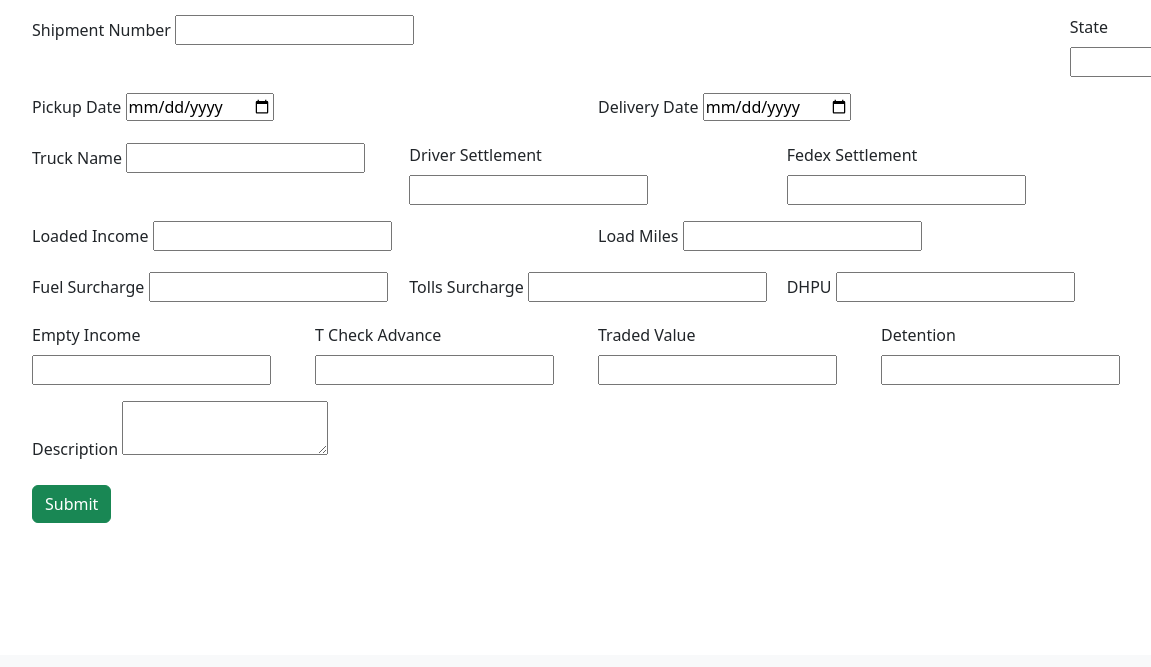
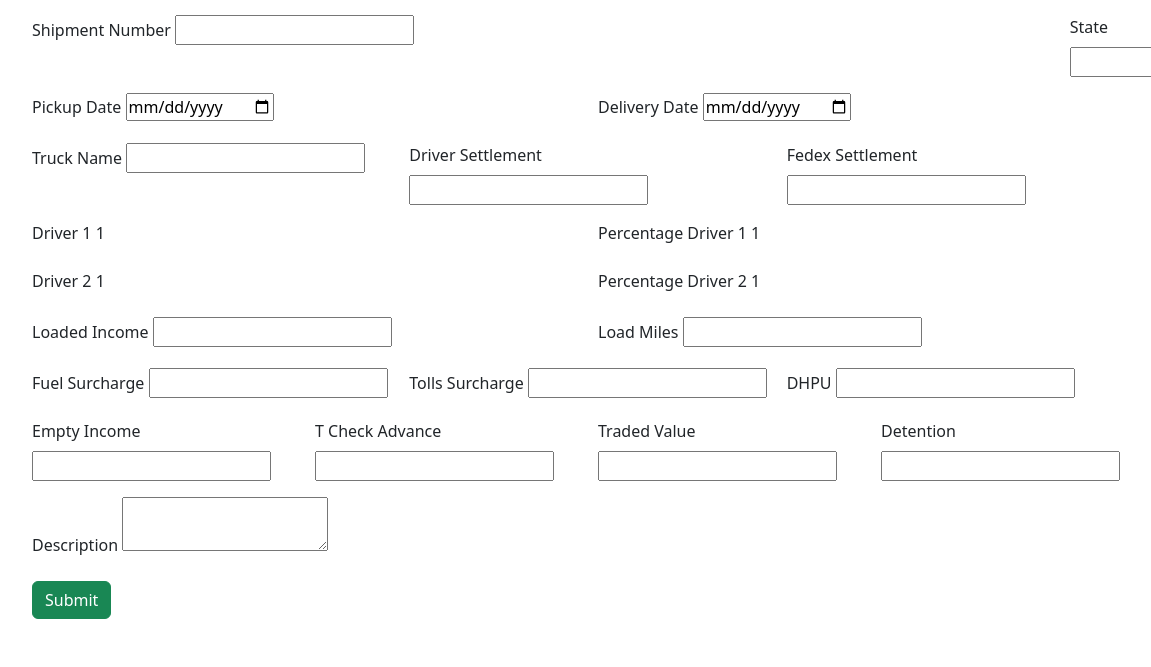
Before and after one commit to Nyepes/cargo_road_db, a Django app: template cargo_road/events/templates/add_cargo.html in a window 1360 px wide; the page is wider, and only the part inside the window is pictured. Shown: the part 145-812 px from the top of that part, without its empty margins (90-1241 px from the left). Before the commit the page ends 668 px from the top of that part, so only its background shows below. Run offline with Django 4.2, Linux system fonts and the light colour scheme; the template is opened without the code that fills it: most values are stand-ins (such as "Sample title", 1, 10 or a date in 2020); form fields are guessed from the names that the template uses.

Commit message:
Cargo now asks for drivers

```diff
--- a/cargo_road/events/models.py
+++ b/cargo_road/events/models.py
@@ -1,5 +1,5 @@
 from django.db import models
-
+from django.core.validators import MinValueValidator, MaxValueValidator
 
 # Class Truck with attributes
 # name: CR + id.  (ie. CR1)
@@ -64,8 +64,10 @@
 	w2 = models.BooleanField()
 	driver_id_fedex = models.PositiveIntegerField(blank=True)
 	standard_pay = models.PositiveSmallIntegerField(blank=True)
+	def __str__(self):
+		return self.name + self.last_name +" | "+self.nickname
 
 class DriverXCargo(models.Model):
 	shipment = models.ForeignKey(Cargo, on_delete = models.CASCADE)
 	driver_id = models.ForeignKey(Driver, on_delete = models.CASCADE)
-	percentage = models.PositiveSmallIntegerField()
+	percentage = models.PositiveSmallIntegerField(validators=[MinValueValidator(0), MaxValueValidator(100)])
--- a/cargo_road/events/templates/add_cargo.html
+++ b/cargo_road/events/templates/add_cargo.html
@@ -32,6 +32,22 @@
       <div class="col-md-4">
         <label for="inputPassword4" class="form-label">Fedex Settlement</label>
         {{form.fedex_settlement}}
+      </div>
+      <div class="col-md-6">
+        <label for="inputPassword4" class="form-label">Driver 1</label>
+        {{form1.driver_id}}
+      </div>
+      <div class="col-md-6">
+        <label for="inputPassword4" class="form-label">Percentage Driver 1</label>
+        {{form1.percentage}}
+      </div>
+      <div class="col-md-6">
+        <label for="inputPassword4" class="form-label">Driver 2</label>
+        {{form2.driver_id}}
+      </div>
+      <div class="col-md-6">
+        <label for="inputPassword4" class="form-label">Percentage Driver 2</label>
+        {{form2.percentage}}
       </div>
       <div class="col-md-6">
         <label for="inputPassword4" class="form-label">Loaded Income</label>
@@ -75,8 +91,10 @@
       </div>
       <div class="col-md-4">
         <input type ="submit" value = "Submit" class="btn btn-success"></input>
+
       </div>
-
+</form>
 </br>
 </br>
+
 {% endblock %}
```
Also changed, not shown: cargo_road/events/forms.py (+16 -2 lines), cargo_road/events/views.py (+14 -7 lines).
